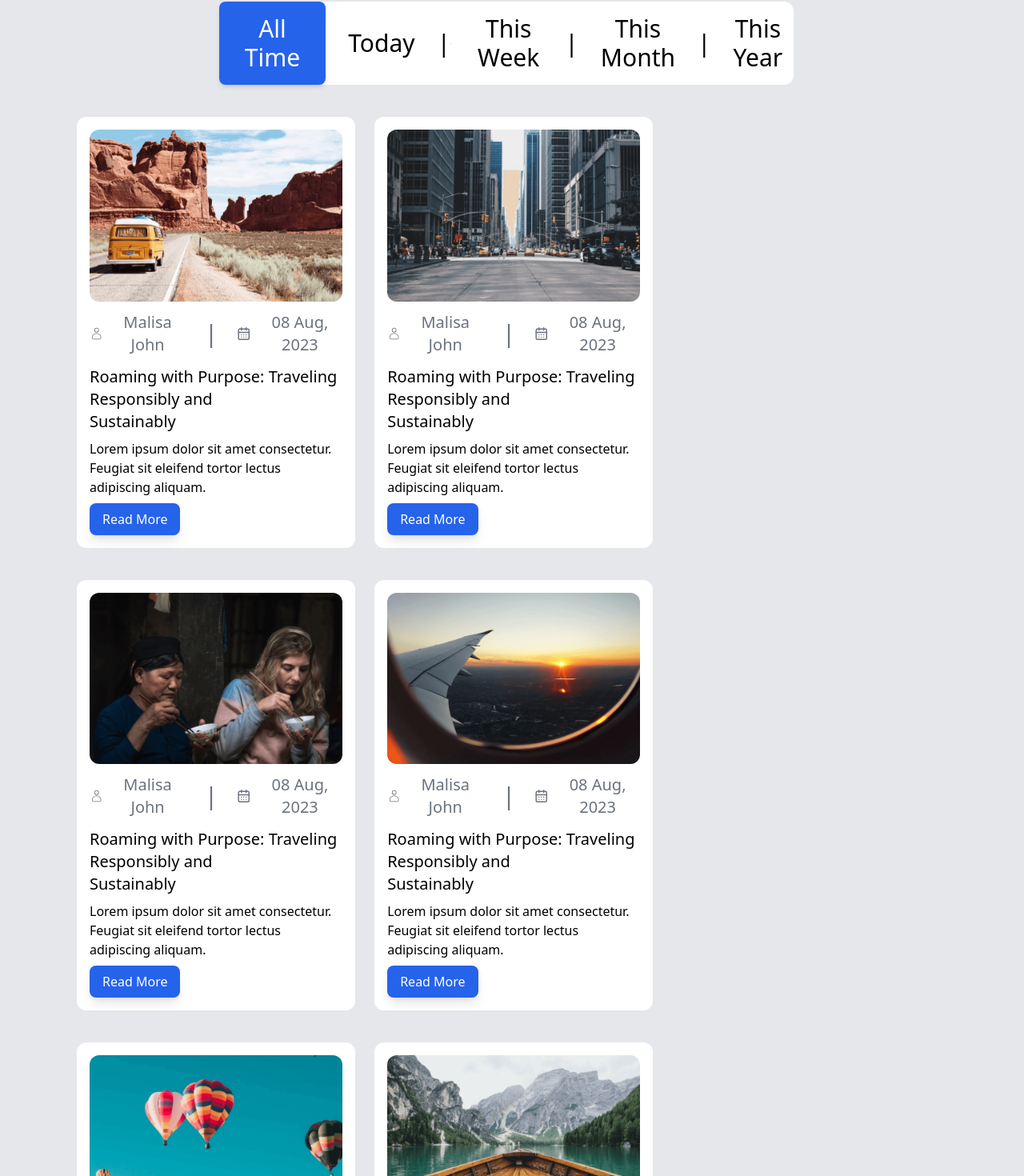
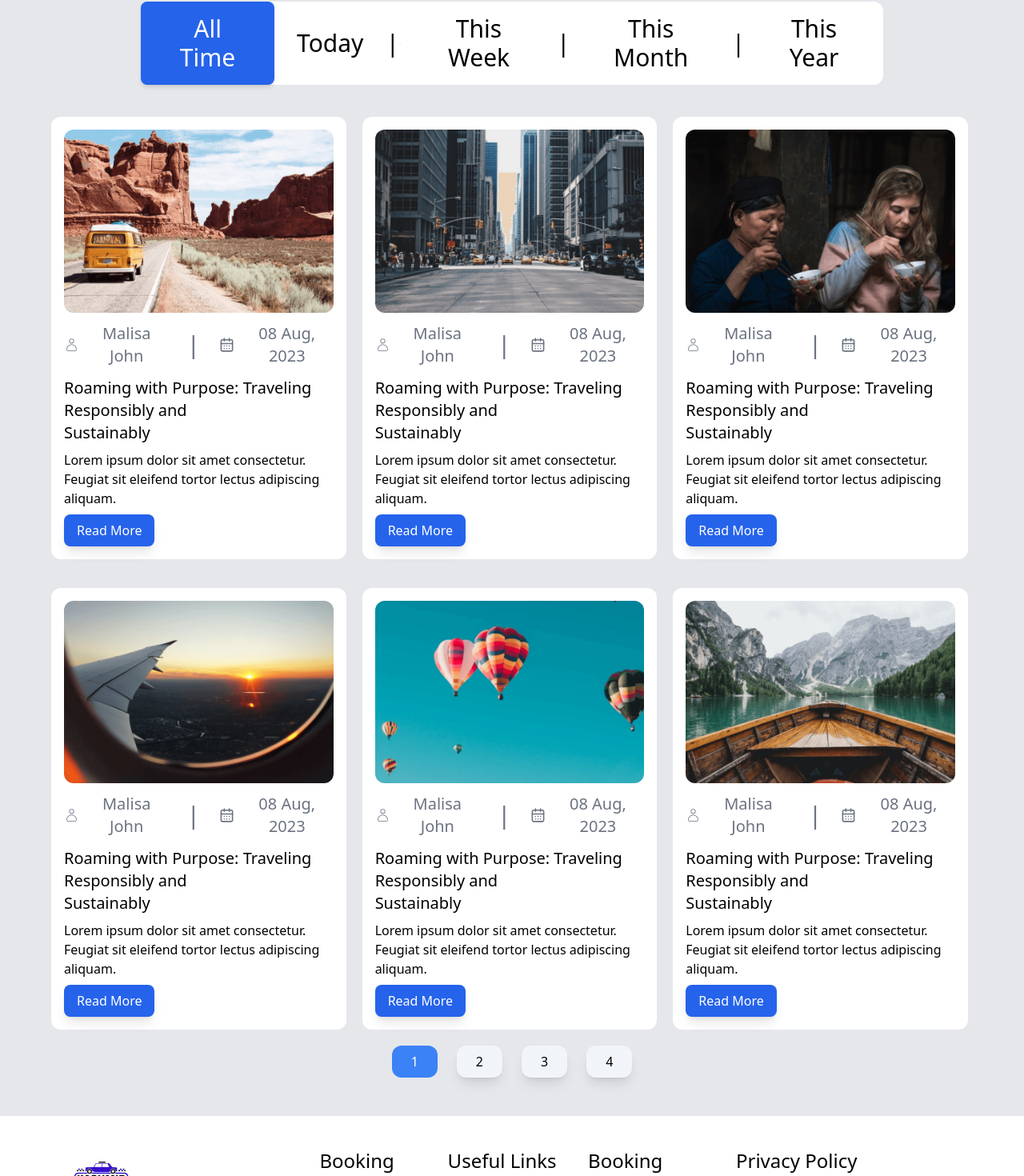
Before and after one commit to TahirSaifi09/Asha_Trip, a React (Create React App) app: page /news_Listing in a window 1280 px wide. Shown: the part 436-1906 px from the top of the page at 80% size. Built offline with nearby package versions, Linux system fonts and the light colour scheme.

Commit message:
Responsive done page of news Listing

```diff
--- a/src/Component/newsListCom/allTime.jsx
+++ b/src/Component/newsListCom/allTime.jsx
@@ -67,7 +67,7 @@ export default function AllTime() {
 
   return (
     <div className="bg-gray-200 py-4">
-      <div className="px-72 max-md:px-4 max-lg:px-8">
+      <div className="px-72 max-md:px-4 max-lg:px-8 max-xl:px-24 max-2xl:px-44">
         <div className="text-3xl max-sm:text-2xl font-medium my-4 max-sm:px-2 flex max-xl:flex-wrap max-md:px-0 justify-center bg-white rounded-xl w-full items-center">
           <button className="bg-blue-600 px-8 max-sm:px-4 py-4 p-2 rounded-lg text-white hover:bg-white hover:text-black duration-700 shadow-md">
             All Time
@@ -92,13 +92,17 @@ export default function AllTime() {
         </div>
       </div>
 
-      <div className=" flex items-center justify-start gap-6  flex-wrap  mt-6 px-24 max-md:px-4 max-lg:px-8 mx-auto">
+      <div className=" flex items-center justify-start gap-6 flex-wrap mt-6 px-24 max-md:px-4 max-lg:px-8 max-2xl:px-16 mx-auto max-2xl:gap-5">
         {list.map((item, index) => (
           <div
             key={index}
             className="p-4 mt-4 w-[32%] max-md:w-full max-lg:w-[48%] max-xl:w-full max-xl:flex max-lg:flex-wrap max-lg:gap-0 max-xl:gap-8 rounded-xl h-full bg-white"
           >
-            <img src={item.photo} alt="blogs" className="rounded-xl max-lg:w-full max-xl:w-1/2" />
+            <img
+              src={item.photo}
+              alt="blogs"
+              className="rounded-xl max-lg:w-full max-xl:w-1/2"
+            />
             <div>
               <div className="flex max-sm:text-sm max-lg:text-xl max-lg:gap-2 text-center items-center gap-6 max-sm:gap-4 text-xl text-gray-500 py-3">
                 <div className="flex  items-center gap-2">
@@ -124,6 +128,14 @@ export default function AllTime() {
             </div>
           </div>
         ))}
+        <div className="w-full flex pb-8 justify-center">
+        <ul className="flex gap-6 items-center ">
+          <li className="px-6 py-2 bg-blue-500 rounded-xl text-white hover:bg-white hover:text-black">1</li>
+          <li className="px-6 py-2 rounded-xl bg-slate-100 shadow-lg hover:text-white hover:bg-blue-500 duration-700 text-black">2</li>
+          <li className="px-6 py-2 rounded-xl bg-slate-100 shadow-lg hover:text-white hover:bg-blue-500 duration-700 text-black">3</li>
+          <li className="px-6 py-2 rounded-xl bg-slate-100 shadow-lg hover:text-white hover:bg-blue-500 duration-700 text-black">4</li>
+        </ul>
+        </div>
       </div>
     </div>
   );
```
Lines whose indentation alone changed are shown as unchanged.
